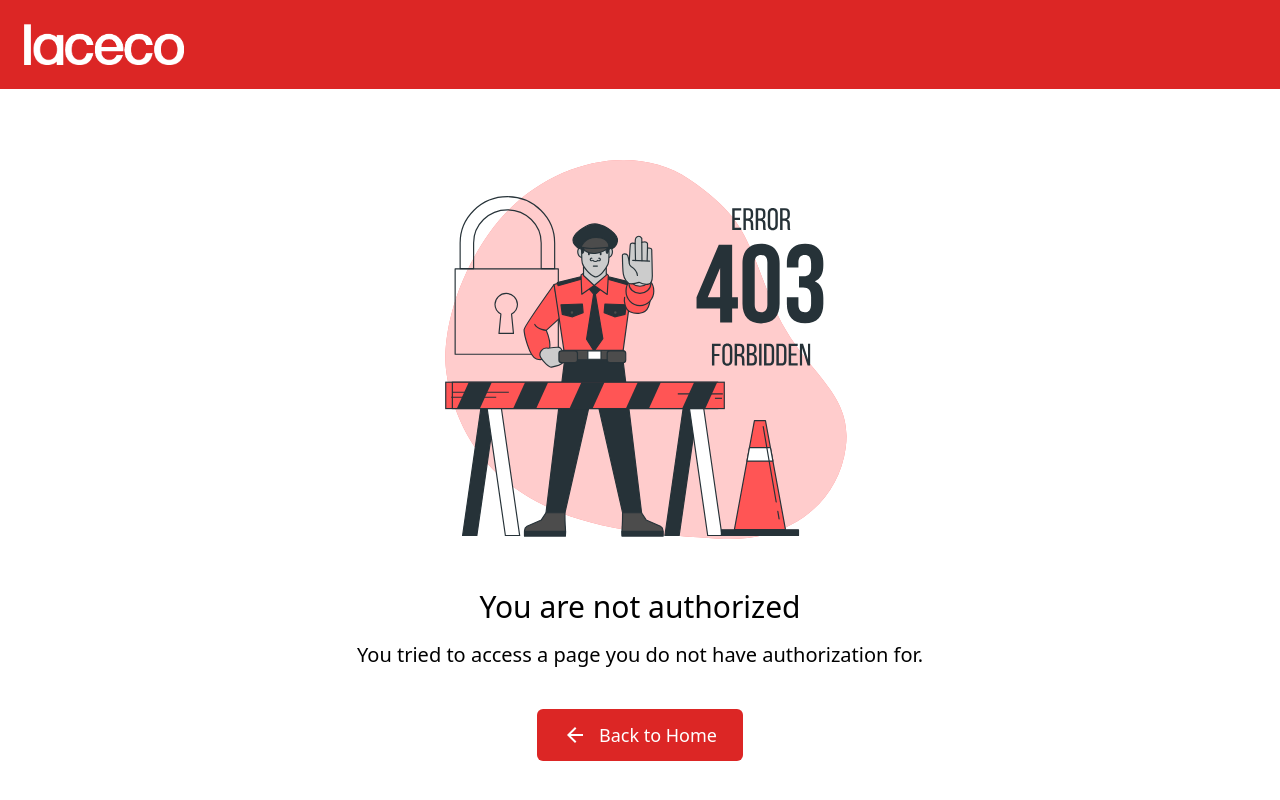
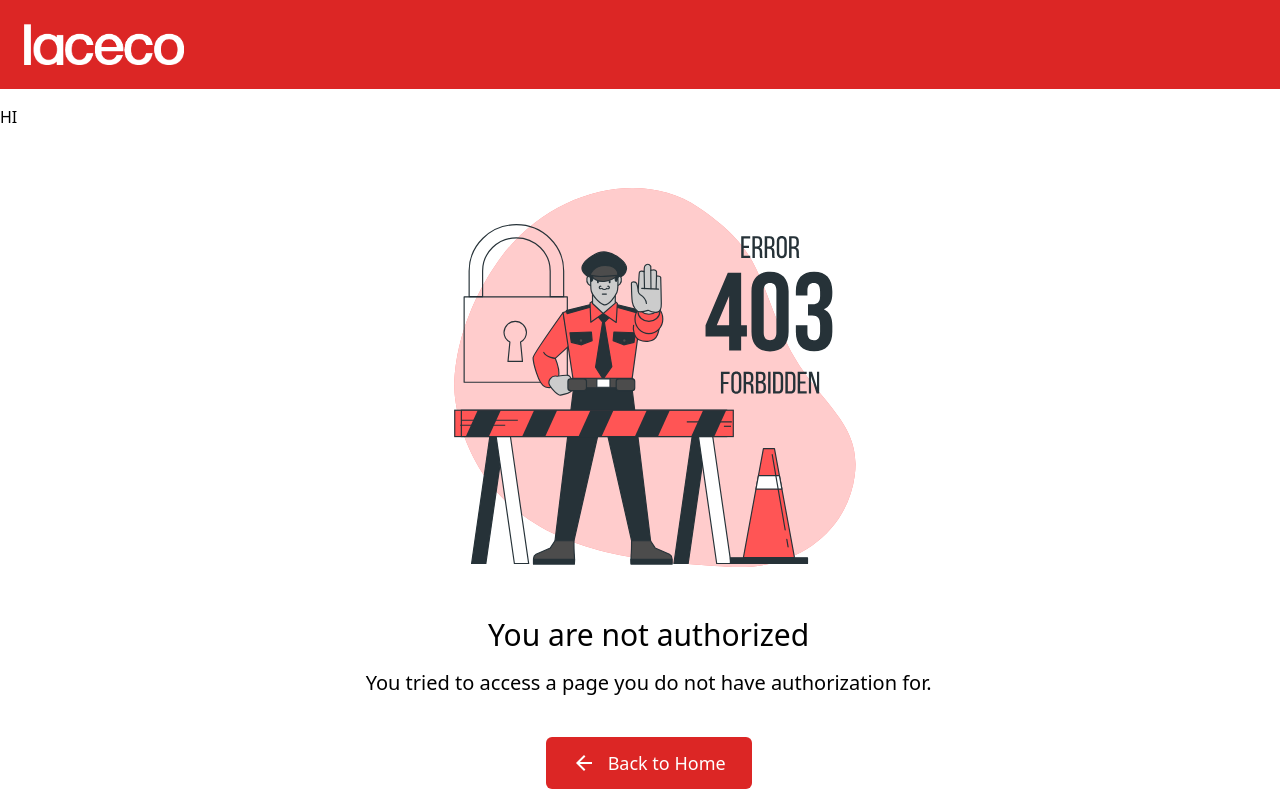
Before and after one commit to juliano-laceco/LacecoPortal, a Next.js app: page /forbidden in a window 1280 px wide. Built offline with nearby package versions, Linux system fonts and the light colour scheme; no server answers.

Commit message:
Push to provide Sidebar

```diff
--- a/package.json
+++ b/package.json
@@ -13,13 +13,13 @@
     "@emotion/styled": "^11.11.5",
     "@mui/icons-material": "^5.15.16",
     "@mui/material": "^5.15.16",
+    "axios": "^1.6.8",
     "dotenv": "^16.4.5",
     "msnodesqlv8": "^4.2.1",
-    "mysql": "^2.18.1",
     "mysql2": "^3.9.7",
     "next": "14.2.3",
     "next-auth": "^4.24.7",
-    "react": "^18",
+    "react": "^18.3.1",
     "react-dom": "^18",
     "react-spinners": "^0.13.8"
   },
--- a/src/app/api/auth/[...nextauth]/options.js
+++ b/src/app/api/auth/[...nextauth]/options.js
@@ -1,5 +1,6 @@
-import { getLoggedInRole } from "@/app/utilities/db-utils";
+import { getLoggedInRole, handleEmployeeLogin } from "@/app/utilities/db-utils";
 import GoogleProvider from "next-auth/providers/google"
+import axios from 'axios'
 
 export const authOptions = {
     providers: [
@@ -7,8 +8,6 @@ export const authOptions = {
             clientId: "490632785003-uncrgfjfimke37ddslfpp6nrenpuvmlf.apps.googleusercontent.com",
             clientSecret: "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",
             profile(profile) {
-
-                console.log("Profile Google :", profile)
 
                 return {
                     ...profile,
@@ -22,15 +21,19 @@ export const authOptions = {
     callbacks: {
         async jwt({ token, user }) {
             if (user) {
-                const { role_name, role_id } = await getLoggedInRole(token.sub)
+
+                await handleEmployeeLogin(user.email, user.sub)
+                const { role_name, role_id } = await getLoggedInRole(token?.sub)
                 token = { ...token, role_name, role_id }
+
             }
-            console.log("Token :", token)
             return token
         },
         async session({ session, token }) {
-            if (session?.user) session.user.role = token.role
-            console.log("Session :", token)
+            if (session?.user) {
+                session.user.role_name = token.role_name
+                session.user.role_id = token.role_id
+            }
             return session;
         }
     },
--- a/src/app/api/handle-login/route.js
+++ b/src/app/api/handle-login/route.js
@@ -1,4 +1,3 @@
-import { NextResponse } from 'next/server';
 import { handleEmployeeLogin } from '../../utilities/db-utils';
 import * as res from '../../utilities/response-utils';
 
@@ -12,7 +11,6 @@ export async function POST(request) {
         }
 
         const result = await handleEmployeeLogin(email, google_sub);
-        console.log(result);
 
         if (result.res === 'success') {
             return res.success_res(201, "Employee Login Successful")
--- a/src/app/components/header/Header.jsx
+++ b/src/app/components/header/Header.jsx
@@ -10,7 +10,7 @@ function Header() {
     const { data: session, status } = useSession();
 
     return (
-        <div className="bg-primary p-6">
+        <div className="bg-primary p-6 sticky top-0">
             <div className="flex items-center justify-between">
                 <Image src="/resources/logos/laceco-white.png" width="160" height="20" />
                 {!!session &&  <Button name="Logout" className="text-2xl" large plain Icon={LogoutIcon} onClick={signOut}/>}
--- /dev/null
+++ b/src/app/components/sidebar/Sidebar.jsx
@@ -0,0 +1,11 @@
+"use client"
+
+
+
+function Sidebar() {
+    return (
+        <h1>HI</h1>
+    )
+}
+
+export default Sidebar
--- a/src/app/layout.js
+++ b/src/app/layout.js
@@ -2,8 +2,7 @@ import { Inter } from "next/font/google";
 import "./globals.css";
 import Header from "./components/header/Header";
 import AuthProvider from "./providers/AuthProvider";
-
-const inter = Inter({ subsets: ["latin"] });
+import Sidebar from "./components/sidebar/Sidebar";
 
 export const metadata = {
   title: "Laceco Portal",
@@ -14,12 +13,18 @@ export default function RootLayout({ children }) {
   return (
     <html lang="en">
 
-      <body className={`bg-white`}>
+
+      <body className="flex flex-col gap-4 h-screen">
         <AuthProvider>
           <Header />
-          {children}
+          <div className="flex h-full">
+            <Sidebar />
+            {children}
+          </div>
         </AuthProvider>
       </body>
-    </html>
+
+    </html >
   );
+
 }
--- a/src/app/utilities/db-utils.js
+++ b/src/app/utilities/db-utils.js
@@ -43,5 +43,6 @@ export async function getLoggedInRole(google_sub) {
     const getRoleSQL = 'SELECT role_name , role_id  FROM employee_roles WHERE google_sub = ? '
     const roleRes = await execute(getRoleSQL, [google_sub])
     const { role_id, role_name } = roleRes[0]
+
     return { role_id, role_name }
 }
--- a/src/config/db.js
+++ b/src/config/db.js
@@ -4,7 +4,7 @@ const mysql = require('mysql2/promise');
 const dbConfig = {
     host: 'localhost',
     user: 'root',
-    password: 'admin',
+    password: 'root',
     database: 'lacecodb'
 };
 
--- a/src/middleware.js
+++ b/src/middleware.js
@@ -8,8 +8,8 @@ export default withAuth(
         const page = req.nextUrl.pathname
         const role = req.nextauth.token?.role_name
 
-        console.log("THIS IS THE ROLE :", role)
-        console.log("THIS IS THE PATHNAME :", page)
+      //  console.log("THIS IS THE ROLE :", role)
+      //  console.log("THIS IS THE PATHNAME :", page)
 
         switch (page) {
             case "/hr":
```
Also changed, not shown: 1 other file (tests, documents, lock files or other folders).
